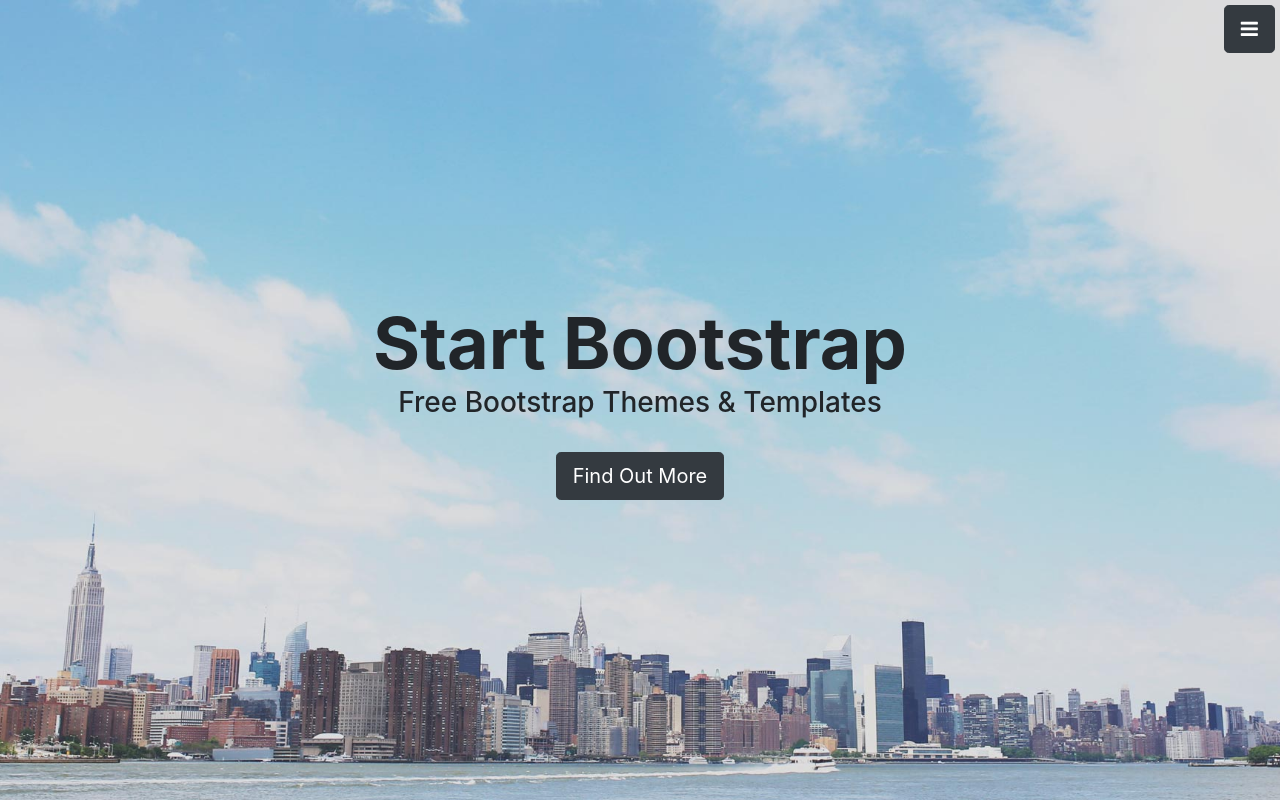
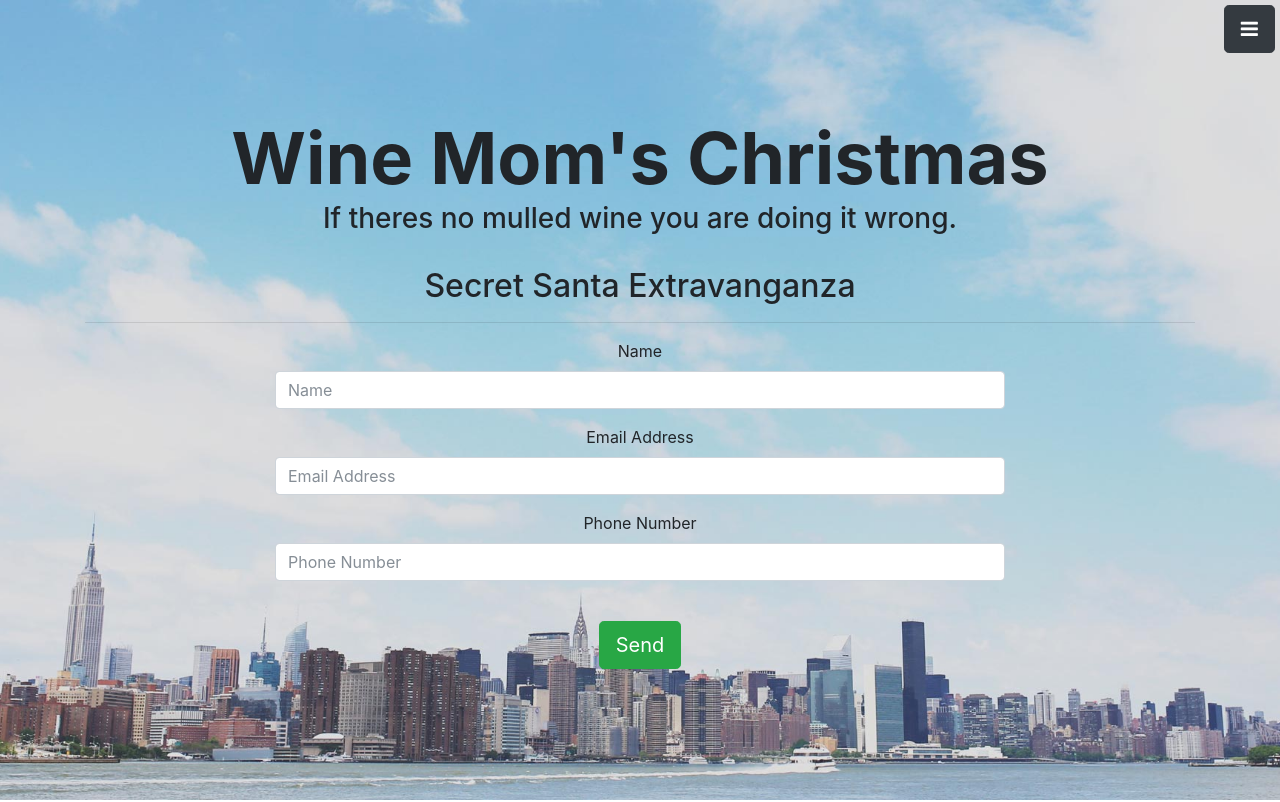
Before and after one commit to erinsussmann/UHacktry2, a website with bundled scripts: page startbootstrap-stylish-portfolio-gh-pages/index.html in a window 1280 px wide. Shown: the top 802 px of the page. Built offline with nearby package versions, Linux system fonts and the light colour scheme.

Commit message:
Created Email thing
woohoo email thing

```diff
--- a/startbootstrap-stylish-portfolio-gh-pages/index.html
+++ b/startbootstrap-stylish-portfolio-gh-pages/index.html
@@ -33,19 +33,13 @@
           <i class="fa fa-times"></i>
         </a>
         <li class="sidebar-brand">
-          <a class="js-scroll-trigger" href="#top">Start Bootstrap</a>
+          <a class="js-scroll-trigger" href="#top">Wine Moms Christmas</a>
         </li>
         <li>
-          <a class="js-scroll-trigger" href="#top">Home</a>
+          <a class="js-scroll-trigger" href="#top">Secret Santa</a>
         </li>
         <li>
-          <a class="js-scroll-trigger" href="#about">About</a>
-        </li>
-        <li>
-          <a class="js-scroll-trigger" href="#services">Services</a>
-        </li>
-        <li>
-          <a class="js-scroll-trigger" href="#portfolio">Portfolio</a>
+          <a class="js-scroll-trigger" href="#about">Countdown to Christmas</a>
         </li>
         <li>
           <a class="js-scroll-trigger" href="#contact" onclick=$( "#menu-close").click();>Contact</a>
@@ -56,10 +50,50 @@
     <!-- Header -->
     <header class="header" id="top">
       <div class="text-vertical-center">
-        <h1>Start Bootstrap</h1>
-        <h3>Free Bootstrap Themes &amp; Templates</h3>
+        <h1> Wine Mom's Christmas</h1>
+        <h3>If theres no mulled wine you are doing it wrong.</h3>
         <br>
-        <a href="#about" class="btn btn-dark btn-lg js-scroll-trigger">Find Out More</a>
+        <!-- Contact Section -->
+   <section id="contact">
+     <div class="container">
+       <h2 class="text-center">Secret Santa Extravanganza</h2>
+       <hr class="star-primary">
+       <div class="row">
+         <div class="col-lg-8 mx-auto">
+           <!-- To configure the contact form email address, go to mail/contact_me.php and update the email address in the PHP file on line 19. -->
+           <!-- The form should work on most web servers, but if the form is not working you may need to configure your web server differently. -->
+           <form name="sentMessage" id="contactForm" novalidate>
+             <div class="control-group">
+               <div class="form-group floating-label-form-group controls">
+                 <label>Name</label>
+                 <input class="form-control" id="name" type="text" placeholder="Name" required data-validation-required-message="Please enter your name.">
+                 <p class="help-block text-danger"></p>
+               </div>
+             </div>
+             <div class="control-group">
+               <div class="form-group floating-label-form-group controls">
+                 <label>Email Address</label>
+                 <input class="form-control" id="email" type="email" placeholder="Email Address" required data-validation-required-message="Please enter your email address.">
+                 <p class="help-block text-danger"></p>
+               </div>
+             </div>
+             <div class="control-group">
+               <div class="form-group floating-label-form-group controls">
+                 <label>Phone Number</label>
+                 <input class="form-control" id="phone" type="tel" placeholder="Phone Number" required data-validation-required-message="Please enter your phone number.">
+                 <p class="help-block text-danger"></p>
+               </div>
+             </div>
+             <br>
+             <div id="success"></div>
+             <div class="form-group">
+               <button type="submit" class="btn btn-success btn-lg" id="sendMessageButton">Send</button>
+             </div>
+           </form>
+         </div>
+       </div>
+     </div>
+   </section>
       </div>
     </header>
 
```
